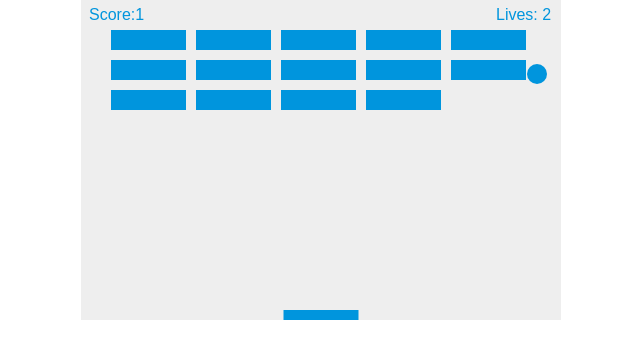
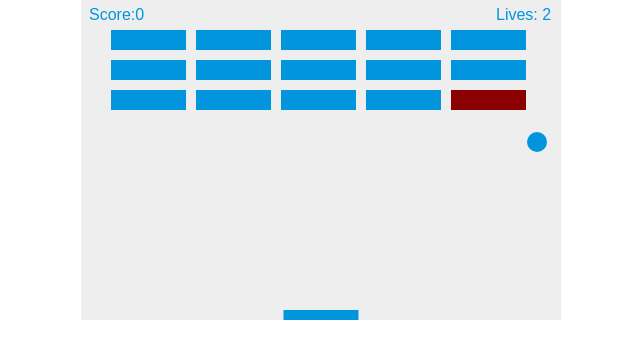
Before and after one commit to KNaka88/game2, a plain HTML site: page index.html in a window 1280 px wide. Shown: the whole page, without its empty margins (319-959 px from the left). Drawn offline with Linux system fonts and the light colour scheme.

Commit message:
add block solidness, color, and speed change logic

```diff
--- a/index.html
+++ b/index.html
@@ -17,19 +17,29 @@
   </body>
 
 
+
+  <!-- Javascript Programming Starts from Here -->
   <script>
+  // Variables
   var canvas = document.getElementById("myCanvas");
   var ctx = canvas.getContext("2d");
+
+  //ball
   var ballRadius = 10;
   var x = canvas.width/2;
   var y = canvas.height-30;
+  var speedChange = 0;
   var dx = 2;
   var dy = -2;
+
+  //paddle
   var paddleHeight = 10;
   var paddleWidth = 75;
   var paddleX = (canvas.width-paddleWidth)/2;
   var rightPressed = false;
   var leftPressed = false;
+
+  //block
 
   var brickRowCount = 3;
   var brickColumnCount = 5;
@@ -38,48 +48,13 @@
   var brickPadding = 10;
   var brickOffsetTop = 30;
   var brickOffsetLeft = 30;
+
+  //score $ lives
   var score = 0;
   var lives = 3;
 
-  function drawLives(){
-    ctx.font = "16px Arial";
-    ctx.fillStyle = "#0095DD";
-    ctx.fillText("Lives: " + lives, canvas.width-65, 20);
-  }
 
-
-
-  var bricks = [];
-  for(var c=0; c<brickColumnCount; c++){
-    bricks[c] = [];
-    for(var r=0; r<brickRowCount; r++){
-      bricks[c][r] = { x:0, y:0, status: 1 };
-    }
-  }
-
-
-
-
-
-  function drawBricks(){
-    for(c=0; c<brickColumnCount; c++) {
-      for(r=0; r<brickRowCount; r++){
-        if(bricks[c][r].status == 1){
-          var brickX = (c * (brickWidth + brickPadding))+ brickOffsetLeft;
-          var brickY = (r * (brickHeight + brickPadding)) + brickOffsetTop;
-          bricks[c][r].x = brickX;
-          bricks[c][r].y = brickY;
-          ctx.beginPath();
-          ctx.rect(brickX, brickY, brickWidth, brickHeight);
-          ctx.fillStyle = "#0095DD";
-          ctx.fill();
-          ctx.closePath();
-        }
-      }
-    }
-  }
-
-
+  //Controller Settings
   document.addEventListener("keydown", keyDownHandler, false);
   document.addEventListener("mousemove", mouseMoveHandler, false);
   document.addEventListener("keyup", keyUpHandler, false);
@@ -107,19 +82,56 @@
       paddleX = relativeX - paddleWidth/2;
     }
   }
+  //Controller Settings End
 
-
-
+  //create bricks
+  var bricks = [];
+  for(var c=0; c<brickColumnCount; c++){
+    bricks[c] = [];
+    for(var r=0; r<brickRowCount; r++){
+      bricks[c][r] = { x:0, y:0, status: 1, color: "#0095DD", solidness: 3 };
+    }
+  }
+  //collision Detection
   function collisionDetection(){
     for(var c=0; c<brickColumnCount; c++){
       for(var r=0; r<brickRowCount; r++){
         var b = bricks[c][r]
         if(b.status == 1){
-          console.log(b.status == 1);
           if( (x > b.x) && (x < (b.x + brickWidth)) && (y > b.y) && (y < (b.y + brickHeight))){
+
             dy = -dy;
+            console.log(b.solidness);
+            b.solidness -= 1;
+            console.log(b.solidness);
+
+
+            //Change the color if ball hit the block
+            switch(b.solidness){
+              case 2:
+                b.color = "darkgreen";
+                break;
+
+              case 1:
+                b.color = "darkred";
+                break;
+
+              default:
+                b.color = "#000000";
+            }
+
+            //if user hit the block 3times, dissapear the block and speed up
+            if(b.solidness === 0){
+              speedChange += 0.1;
+              if(dy > 0){
+                dy += speedChange
+              }else{
+                dy -= speedChange;
+              }
               b.status = 0;
               score++;
+            }
+
             if(score === (brickRowCount * brickColumnCount)) {
               alert("You Win, Congratulations!");
               document.location.reload();
@@ -129,7 +141,50 @@
       }
     }
   }
+  //collision Detection Ends
 
+
+
+
+  // Color Change Program
+  function getRandomColor() {
+    var letters = '0123456789ABCDEF';
+    var color = '#';
+    for (var i = 0; i < 6; i++ ) {
+        color += letters[Math.floor(Math.random() * 16)];
+    }
+    return color;
+  }
+
+
+
+
+
+  //Drawing Functions
+  function drawBricks(){
+    for(c=0; c<brickColumnCount; c++) {
+      for(r=0; r<brickRowCount; r++){
+        if(bricks[c][r].status == 1){
+          var brickX = (c * (brickWidth + brickPadding))+ brickOffsetLeft;
+          var brickY = (r * (brickHeight + brickPadding)) + brickOffsetTop;
+          bricks[c][r].x = brickX;
+          bricks[c][r].y = brickY;
+          ctx.beginPath();
+          ctx.rect(brickX, brickY, brickWidth, brickHeight);
+          ctx.fillStyle = bricks[c][r].color;
+          ctx.fill();
+          ctx.closePath();
+        }
+      }
+    }
+  }
+
+
+  function drawLives(){
+    ctx.font = "16px Arial";
+    ctx.fillStyle = "#0095DD";
+    ctx.fillText("Lives: " + lives, canvas.width-65, 20);
+  }
 
   function drawScore() {
     ctx.font = "16px Arial";
@@ -139,7 +194,7 @@
   }
 
 
-  function drawBall() {
+  function drawBall(color) {
       ctx.beginPath();
       ctx.arc(x, y, ballRadius, 0, Math.PI*2);
       ctx.fillStyle = "#0095DD";
@@ -153,7 +208,11 @@
       ctx.fill();
       ctx.closePath();
   }
+  //Drawing Functions Ends
 
+
+
+  //Interface Logic: Call Functions
   function draw() {
       ctx.clearRect(0, 0, canvas.width, canvas.height);
       drawBricks();
@@ -206,14 +265,6 @@
   //https://developer.mozilla.org/en-US/docs/Games/Tutorials/2D_Breakout_game_pure_JavaScript/Paddle_and_keyboard_controls
 
 
-  // function getRandomColor() {
-  //   var letters = '0123456789ABCDEF';
-  //   var color = '#';
-  //   for (var i = 0; i < 6; i++ ) {
-  //       color += letters[Math.floor(Math.random() * 16)];
-  //   }
-  //   return color;
-  // }
 
 
 
```
Lines whose indentation alone changed are shown as unchanged.
